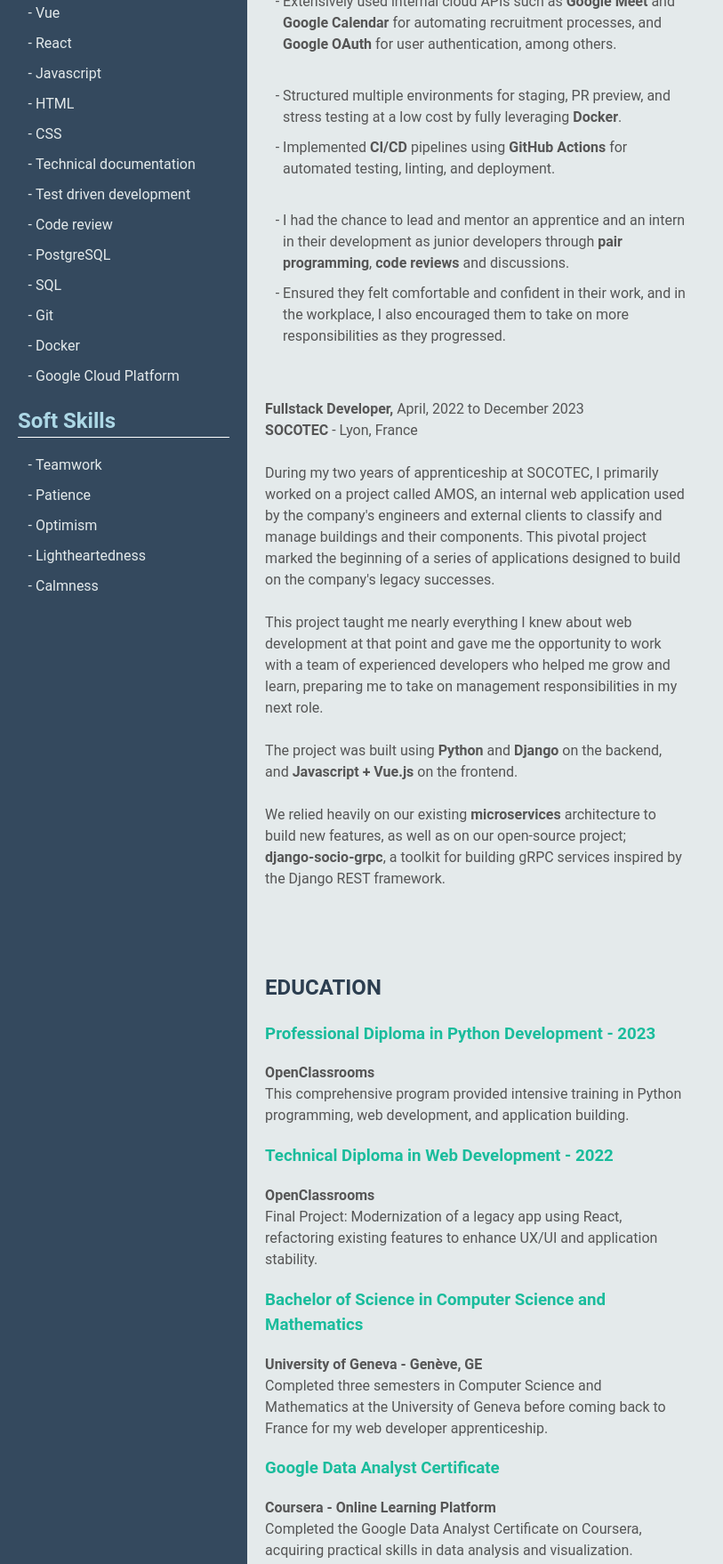
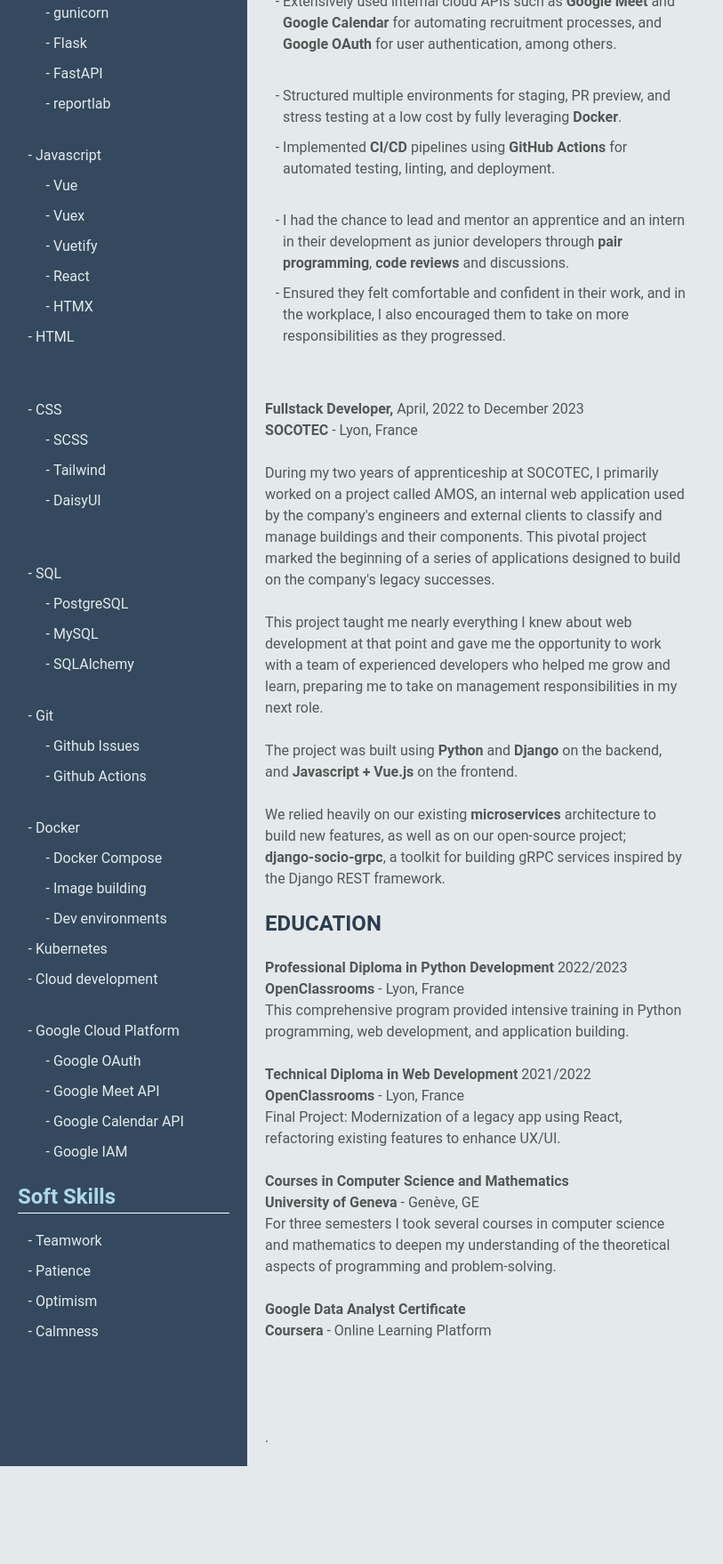
Before and after one commit to MathisChatelain/CV_2023, a plain HTML site: page index.html in a window 1280 px wide. Shown: the part 694-2452 px from the top of the page at 89% size, without its empty margins (0-813 px from the left). After the commit the page ends 2342 px from the top, so only its background shows below. Drawn offline with Linux system fonts and the light colour scheme.

Commit message:
version anglaise cleaned

```diff
--- a/index.html
+++ b/index.html
@@ -27,21 +27,72 @@
 
             <ul class="skill-category">
                 <li>Python</li>
-                <li>Django</li>
-                <li>Flask</li>
-                <li>Vue </li>
-                <li>React</li>
+                <ul>
+                    <li>Django</li>
+                    <li>Django REST framework</li>
+                    <li>gunicorn</li>
+                    <li>Flask</li>
+                    <li>FastAPI</li>
+                    <li>reportlab</li>
+                </ul>
+
+                <br>
                 <li>Javascript</li>
+                <ul>
+                    <li>Vue</li>
+                    <li>Vuex</li>
+                    <li>Vuetify</li>
+                    <li>React</li>
+                    <li>HTMX</li>
+                </ul>
+
                 <li>HTML</li>
+
+                <br>
+                <br>
                 <li>CSS</li>
-                <li>Technical documentation</li>
-                <li>Test driven development</li>
-                <li>Code review</li>
-                <li>PostgreSQL</li>
+                <ul>
+                    <li>SCSS</li>
+                    <li>Tailwind</li>
+                    <li>DaisyUI</li>
+                </ul>
+
+                <br>
+
+                <br>
                 <li>SQL</li>
+                <ul>
+                    <li>PostgreSQL</li>
+                    <li>MySQL</li>
+                    <li>SQLAlchemy</li>
+                </ul>
+
+                <br>
                 <li>Git</li>
+                <ul>
+                    <li>Github Issues</li>
+                    <li>Github Actions</li>
+                </ul>
+
+                <br>
                 <li>Docker</li>
+                <ul>
+                    <li>Docker Compose</li>
+                    <li>Image building</li>
+                    <li>Dev environments</li>
+                </ul>
+
+                <li>Kubernetes</li>
+                <li>Cloud development</li>
+
+                <br>
                 <li>Google Cloud Platform</li>
+                <ul>
+                    <li>Google OAuth</li>
+                    <li>Google Meet API</li>
+                    <li>Google Calendar API</li>
+                    <li>Google IAM</li>
+                </ul>
             </ul>
 
             <h2>Soft Skills</h2>
@@ -49,7 +100,6 @@
                 <li>Teamwork</li>
                 <li>Patience</li>
                 <li>Optimism</li>
-                <li>Lightheartedness</li>
                 <li>Calmness</li>
             </ul>
         </section>
@@ -123,30 +173,32 @@
                 as well as on our open-source project;<br> <strong>django-socio-grpc</strong>,
                 a toolkit for building gRPC services inspired by the Django REST framework.
             </p>
-            <br>
 
-            <br>
-
-            <br>
             <h2>EDUCATION</h2>
 
 
-            <h3>Professional Diploma in Python Development - 2023</h3>
-            <p><strong>OpenClassrooms</strong></p>
+
+            <p><strong>Professional Diploma in Python Development</strong> 2022/2023</p>
+            <p><strong>OpenClassrooms</strong> - Lyon, France</p>
             <p>This comprehensive program provided intensive training in Python programming, web development, and application building.</p>
+            <br>
 
-            <h3>Technical Diploma in Web Development - 2022</h3>
-            <p><strong>OpenClassrooms</strong></p>
-            <p>Final Project: Modernization of a legacy app using React, refactoring existing features to enhance UX/UI and application stability.</p>
+            <p><strong>Technical Diploma in Web Development</strong> 2021/2022</p>
+            <p><strong>OpenClassrooms</strong> - Lyon, France</p>
+            <p>Final Project: Modernization of a legacy app using React, refactoring existing features to enhance UX/UI.</p>
+            <br>
 
-            <h3>Bachelor of Science in Computer Science and Mathematics</h3>
-            <p><strong>University of Geneva - Genève, GE</strong></p>
-            <p>Completed three semesters in Computer Science and Mathematics at the University of Geneva before coming back to France for my web developer apprenticeship.</p>
+            <p><strong>Courses in Computer Science and Mathematics</strong></p>
+            <p><strong>University of Geneva</strong> - Genève, GE</p>
+            <p>
+                For three semesters I took several courses in computer science and mathematics to deepen my understanding of the
+                theoretical aspects of programming and problem-solving.
+            </p>
+            <br>
 
-            <h3>Google Data Analyst Certificate</h3>
-            <p><strong>Coursera - Online Learning Platform</strong></p>
-            <p>Completed the Google Data Analyst Certificate on Coursera, acquiring practical skills in data analysis and visualization.</p>
-
+            <p><strong>Google Data Analyst Certificate</strong></p>
+            <p><strong>Coursera</strong> - Online Learning Platform</p>
+            <br>
 
             <br>
             <br>
```
